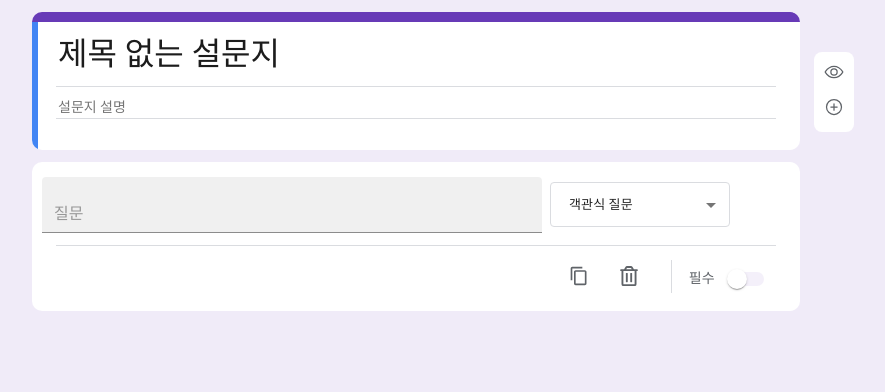
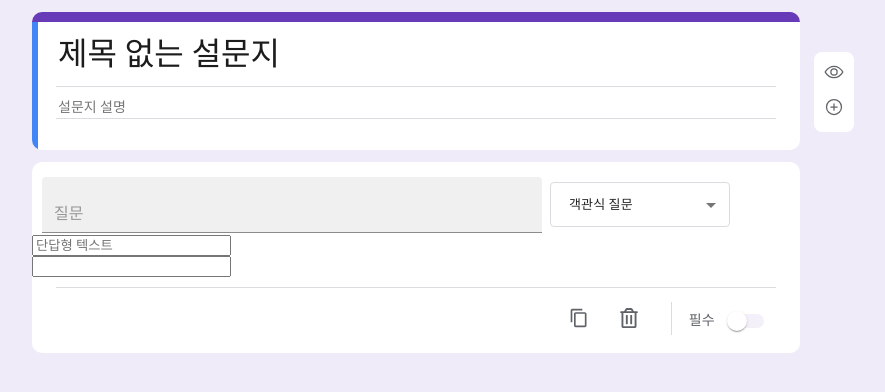
Before and after one commit to eeeyooon/google-form, a React (Create React App) app: page / in a window 1280 px wide. Shown: the top 392 px of the page, without its empty margins (224-1109 px from the left). Built offline with nearby package versions, Linux system fonts and the light colour scheme.

Commit message:
style: Question 컴포넌트 생성

```diff
--- a/src/components/Card/index.tsx
+++ b/src/components/Card/index.tsx
@@ -1,11 +1,14 @@
 import CardFooter from '../CardFooter';
 import CardHeader from '../CardHeader';
+import { OptionQuestion, TextQuestion } from '../Question';
 import { CardWrapper } from './styles';
 
 export default function Card() {
 	return (
 		<CardWrapper>
 			<CardHeader />
+			<TextQuestion type="short" />
+			<OptionQuestion type="dropdown" />
 			<CardFooter />
 		</CardWrapper>
 	);
--- /dev/null
+++ b/src/components/Question/OptionQuestion/index.tsx
@@ -0,0 +1,27 @@
+import styled from 'styled-components';
+
+type OptionTypeProps = {
+	type: 'radio' | 'check' | 'dropdown';
+};
+export default function OptionQuestion({ type }: OptionTypeProps) {
+	const SelectedOption = () => {
+		switch (type) {
+			case 'radio':
+				return <Radio type="radio" />;
+			case 'check':
+				return <Checkbox type="checkbox" />;
+			case 'dropdown':
+				return <DropDown type="text" />;
+			default:
+				return;
+		}
+	};
+
+	return <OptionQuestionWrapper>{SelectedOption()}</OptionQuestionWrapper>;
+}
+
+const OptionQuestionWrapper = styled.div``;
+
+const Checkbox = styled.input``;
+const Radio = styled.input``;
+const DropDown = styled.input``;
--- /dev/null
+++ b/src/components/Question/TextQuestion/index.tsx
@@ -0,0 +1,14 @@
+import styled from 'styled-components';
+
+type TextQuestionProps = {
+	type: string;
+};
+export default function TextQuestion({ type }: TextQuestionProps) {
+	return (
+		<TextQuestionWrapper>
+			<input type="text" placeholder={type === 'short' ? '단답형 텍스트' : '장문형 텍스트'} />
+		</TextQuestionWrapper>
+	);
+}
+
+const TextQuestionWrapper = styled.div``;
--- /dev/null
+++ b/src/components/Question/index.ts
@@ -0,0 +1,2 @@
+export { default as TextQuestion } from './TextQuestion';
+export { default as OptionQuestion } from './OptionQuestion';
```
